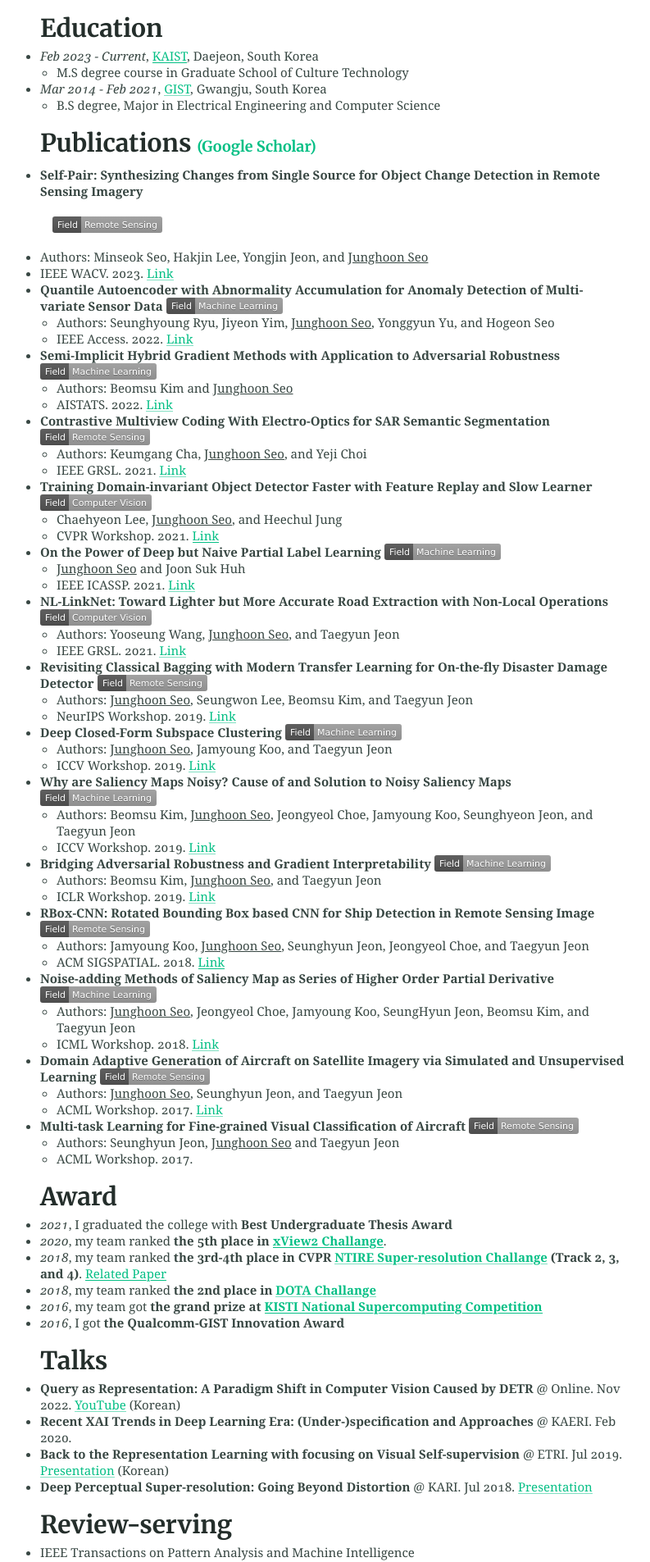
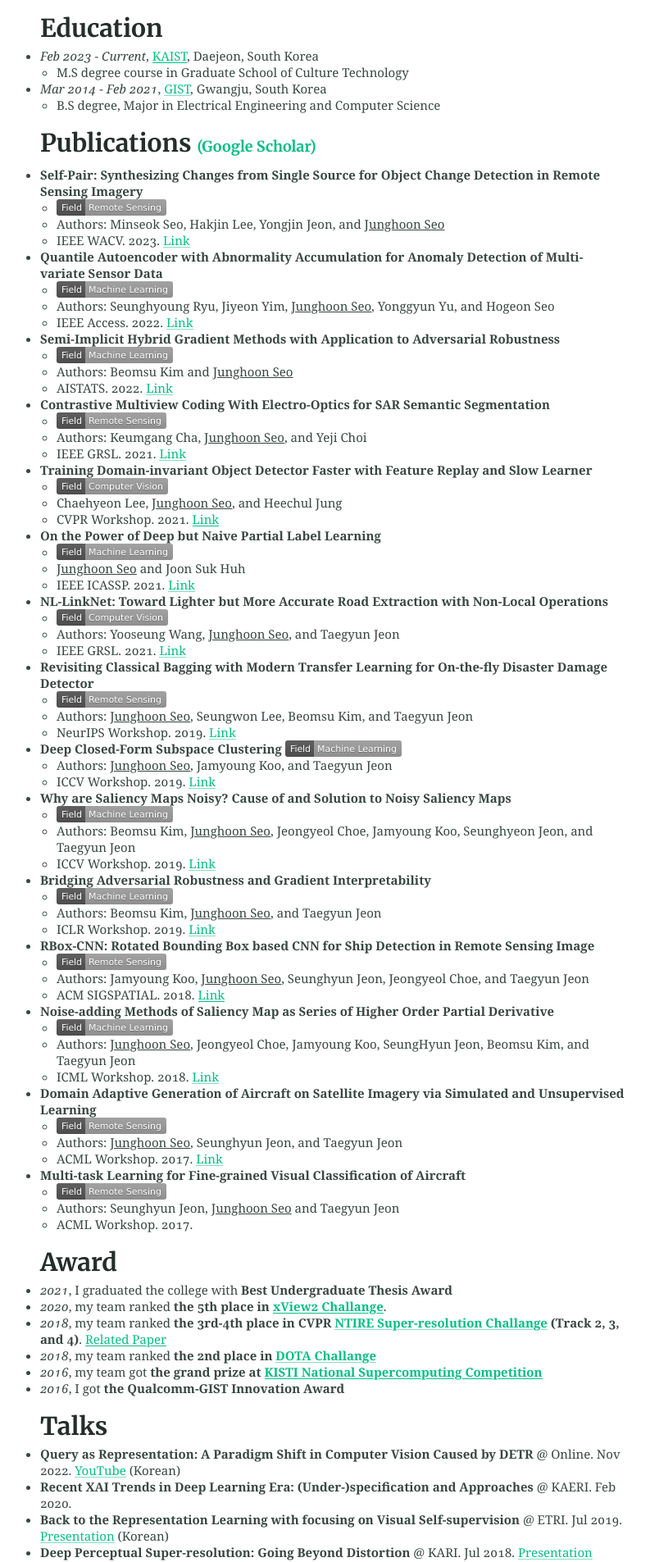
Before and after one commit to mikigom/mikigom.github.io, a Jekyll site: the page built from index.md, in a window 1280 px wide. Shown: the part 778-2683 px from the top of the page at 82% size, without its empty margins (234-1027 px from the left). Built offline with Jekyll 4.4.1, drawn with Linux system fonts in a browser that asks for light colours.

Commit message:
Update index.md

```diff
--- a/index.md
+++ b/index.md
@@ -23,50 +23,62 @@
 
 ### Publications <span style="font-size:0.6em;">[(Google Scholar)](https://scholar.google.com/citations?user=9KBQk-YAAAAJ&hl=en)</span>
 * **Self-Pair: Synthesizing Changes from Single Source for Object Change Detection in Remote Sensing Imagery**
-
-&emsp;<img height="10" src="/assets/Field-Remote Sensing-lightgrey.svg">
+  - <img height="10" src="/assets/Field-Remote Sensing-lightgrey.svg">
   - Authors: Minseok Seo, Hakjin Lee, Yongjin Jeon, and <U>Junghoon Seo</U>
   - IEEE WACV. 2023. [Link](https://openaccess.thecvf.com/content/WACV2023/html/Seo_Self-Pair_Synthesizing_Changes_From_Single_Source_for_Object_Change_Detection_WACV_2023_paper.html)
-* **Quantile Autoencoder with Abnormality Accumulation for Anomaly Detection of Multi-variate Sensor Data** <img height="10" src="/assets/Field-Machine Learning-lightgrey.svg">
+* **Quantile Autoencoder with Abnormality Accumulation for Anomaly Detection of Multi-variate Sensor Data**
+  - <img height="10" src="/assets/Field-Machine Learning-lightgrey.svg">
   - Authors: Seunghyoung Ryu, Jiyeon Yim, <U>Junghoon Seo</U>, Yonggyun Yu, and Hogeon Seo
   - IEEE Access. 2022. [Link](https://ieeexplore.ieee.org/abstract/document/9810961/)
-* **Semi-Implicit Hybrid Gradient Methods with Application to Adversarial Robustness** <img height="10" src="/assets/Field-Machine Learning-lightgrey.svg">
+* **Semi-Implicit Hybrid Gradient Methods with Application to Adversarial Robustness**
+  - <img height="10" src="/assets/Field-Machine Learning-lightgrey.svg">
   - Authors: Beomsu Kim and <U>Junghoon Seo</U>
   - AISTATS. 2022. [Link](https://arxiv.org/abs/2202.10523)
-* **Contrastive Multiview Coding With Electro-Optics for SAR Semantic Segmentation** <img height="10" src="/assets/Field-Remote Sensing-lightgrey.svg">
+* **Contrastive Multiview Coding With Electro-Optics for SAR Semantic Segmentation**
+  - <img height="10" src="/assets/Field-Remote Sensing-lightgrey.svg">
   - Authors: Keumgang Cha, <U>Junghoon Seo</U>, and Yeji Choi
   - IEEE GRSL. 2021. [Link](https://ieeexplore.ieee.org/abstract/document/9537157?casa_token=BKmjojS1rVUAAAAA:fGEfg34u8sfBOI0rtnaq2vs2wNbFGDr3cjH-Hr9zHkKWsNwaa1EsNywaRz62t6V4jABWErGoPg)
-* **Training Domain-invariant Object Detector Faster with Feature Replay and Slow Learner** <img height="10" src="/assets/Field-Computer Vision-lightgrey.svg">
+* **Training Domain-invariant Object Detector Faster with Feature Replay and Slow Learner**
+  - <img height="10" src="/assets/Field-Computer Vision-lightgrey.svg">
   - Chaehyeon Lee, <U>Junghoon Seo</U>, and Heechul Jung
   - CVPR Workshop. 2021. [Link](https://arxiv.org/abs/2105.14693)
-* **On the Power of Deep but Naive Partial Label Learning** <img height="10" src="/assets/Field-Machine Learning-lightgrey.svg">
+* **On the Power of Deep but Naive Partial Label Learning**
+  - <img height="10" src="/assets/Field-Machine Learning-lightgrey.svg">
   - <U>Junghoon Seo</U> and Joon Suk Huh
   - IEEE ICASSP. 2021. [Link](https://arxiv.org/abs/2010.11600)
-* **NL-LinkNet: Toward Lighter but More Accurate Road Extraction with Non-Local Operations** <img height="10" src="/assets/Field-Computer Vision-lightgrey.svg">
+* **NL-LinkNet: Toward Lighter but More Accurate Road Extraction with Non-Local Operations**
+  - <img height="10" src="/assets/Field-Computer Vision-lightgrey.svg">
   - Authors: Yooseung Wang, <U>Junghoon Seo</U>, and Taegyun Jeon
   - IEEE GRSL. 2021. [Link](https://ieeexplore.ieee.org/document/9336223?fbclid=IwAR05z_8K7UWYGS5Wb6kJEg_1BMGC2BpTXsV0bI8cpCqCKeLWAm8UHFXsEOw)
-* **Revisiting Classical Bagging with Modern Transfer Learning for On-the-fly Disaster Damage Detector** <img height="10" src="/assets/Field-Remote Sensing-lightgrey.svg">
+* **Revisiting Classical Bagging with Modern Transfer Learning for On-the-fly Disaster Damage Detector**
+  - <img height="10" src="/assets/Field-Remote Sensing-lightgrey.svg">
   - Authors: <U>Junghoon Seo</U>, Seungwon Lee, Beomsu Kim, and Taegyun Jeon
   - NeurIPS Workshop. 2019. [Link](https://arxiv.org/abs/1910.01911)
 * **Deep Closed-Form Subspace Clustering** <img height="10" src="/assets/Field-Machine Learning-lightgrey.svg">
   - Authors: <U>Junghoon Seo</U>, Jamyoung Koo, and Taegyun Jeon
   - ICCV Workshop. 2019. [Link](https://arxiv.org/abs/1908.09419)
-* **Why are Saliency Maps Noisy? Cause of and Solution to Noisy Saliency Maps** <img height="10" src="/assets/Field-Machine Learning-lightgrey.svg">
+* **Why are Saliency Maps Noisy? Cause of and Solution to Noisy Saliency Maps**
+  - <img height="10" src="/assets/Field-Machine Learning-lightgrey.svg">
   - Authors: Beomsu Kim, <U>Junghoon Seo</U>, Jeongyeol Choe, Jamyoung Koo, Seunghyeon Jeon, and Taegyun Jeon
   - ICCV Workshop. 2019. [Link](https://arxiv.org/abs/1902.04893)
-* **Bridging Adversarial Robustness and Gradient Interpretability** <img height="10" src="/assets/Field-Machine Learning-lightgrey.svg">
+* **Bridging Adversarial Robustness and Gradient Interpretability**
+  - <img height="10" src="/assets/Field-Machine Learning-lightgrey.svg">
   - Authors: Beomsu Kim, <U>Junghoon Seo</U>, and Taegyun Jeon
   - ICLR Workshop. 2019. [Link](https://arxiv.org/abs/1903.11626)
-* **RBox-CNN: Rotated Bounding Box based CNN for Ship Detection in Remote Sensing Image** <img height="10" src="/assets/Field-Remote Sensing-lightgrey.svg">
+* **RBox-CNN: Rotated Bounding Box based CNN for Ship Detection in Remote Sensing Image**
+  - <img height="10" src="/assets/Field-Remote Sensing-lightgrey.svg">
   - Authors: Jamyoung Koo, <U>Junghoon Seo</U>, Seunghyun Jeon, Jeongyeol Choe, and Taegyun Jeon
   - ACM SIGSPATIAL. 2018. [Link](https://dl.acm.org/citation.cfm?id=3274915)
-* **Noise-adding Methods of Saliency Map as Series of Higher Order Partial Derivative** <img height="10" src="/assets/Field-Machine Learning-lightgrey.svg">
+* **Noise-adding Methods of Saliency Map as Series of Higher Order Partial Derivative**
+  - <img height="10" src="/assets/Field-Machine Learning-lightgrey.svg">
   - Authors: <U>Junghoon Seo</U>, Jeongyeol Choe, Jamyoung Koo, SeungHyun Jeon, Beomsu Kim, and Taegyun Jeon
   - ICML Workshop. 2018. [Link](https://arxiv.org/abs/1806.03000)
-* **Domain Adaptive Generation of Aircraft on Satellite Imagery via Simulated and Unsupervised Learning** <img height="10" src="/assets/Field-Remote Sensing-lightgrey.svg">
+* **Domain Adaptive Generation of Aircraft on Satellite Imagery via Simulated and Unsupervised Learning**
+  - <img height="10" src="/assets/Field-Remote Sensing-lightgrey.svg">
   - Authors: <U>Junghoon Seo</U>, Seunghyun Jeon, and Taegyun Jeon
   - ACML Workshop. 2017. [Link](https://arxiv.org/abs/1806.03002)
-* **Multi-task Learning for Fine-grained Visual Classification of Aircraft** <img height="10" src="/assets/Field-Remote Sensing-lightgrey.svg">
+* **Multi-task Learning for Fine-grained Visual Classification of Aircraft**
+  - <img height="10" src="/assets/Field-Remote Sensing-lightgrey.svg">
   - Authors: Seunghyun Jeon, <U>Junghoon Seo</U> and Taegyun Jeon
   - ACML Workshop. 2017.
 
```
